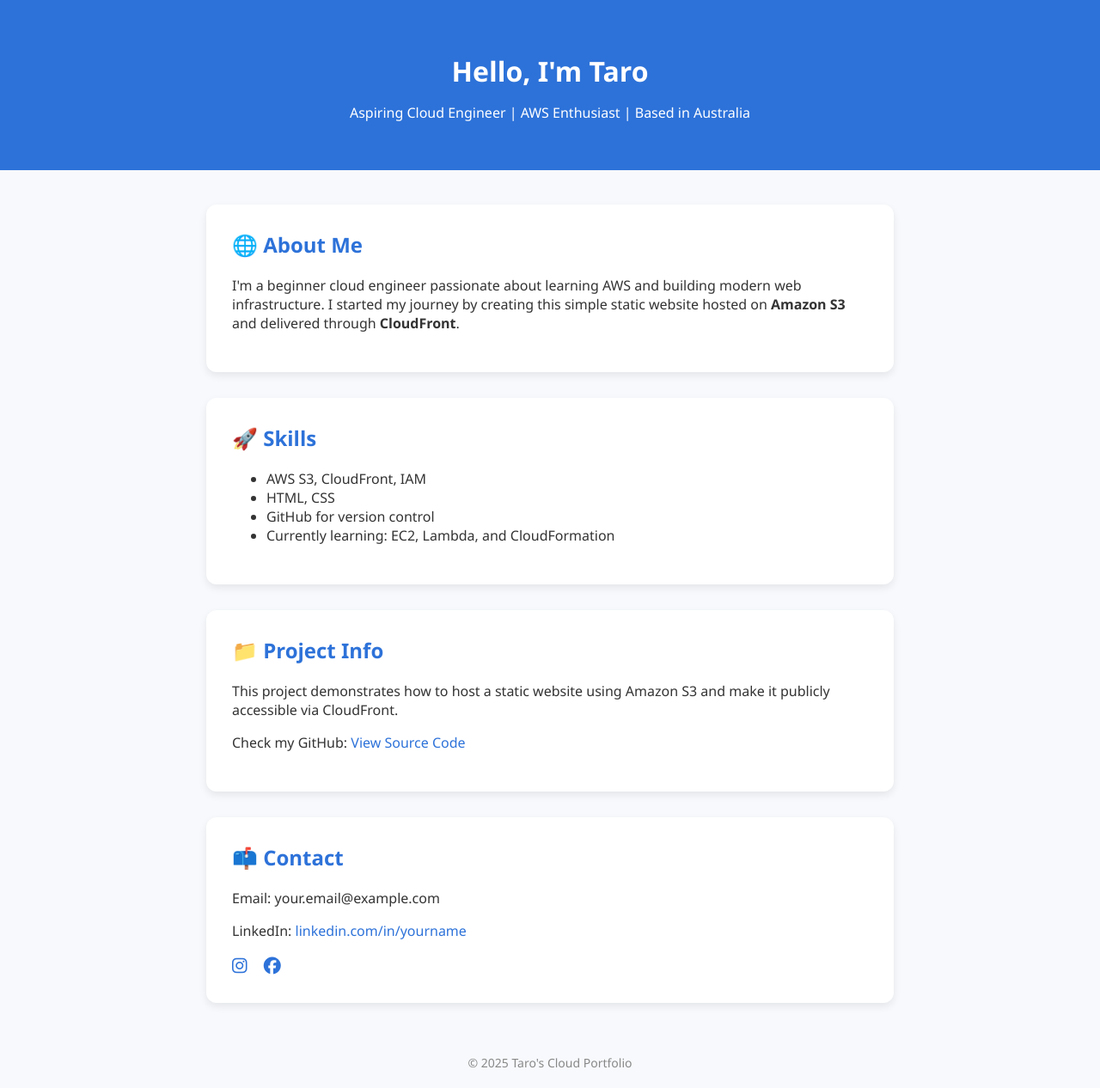
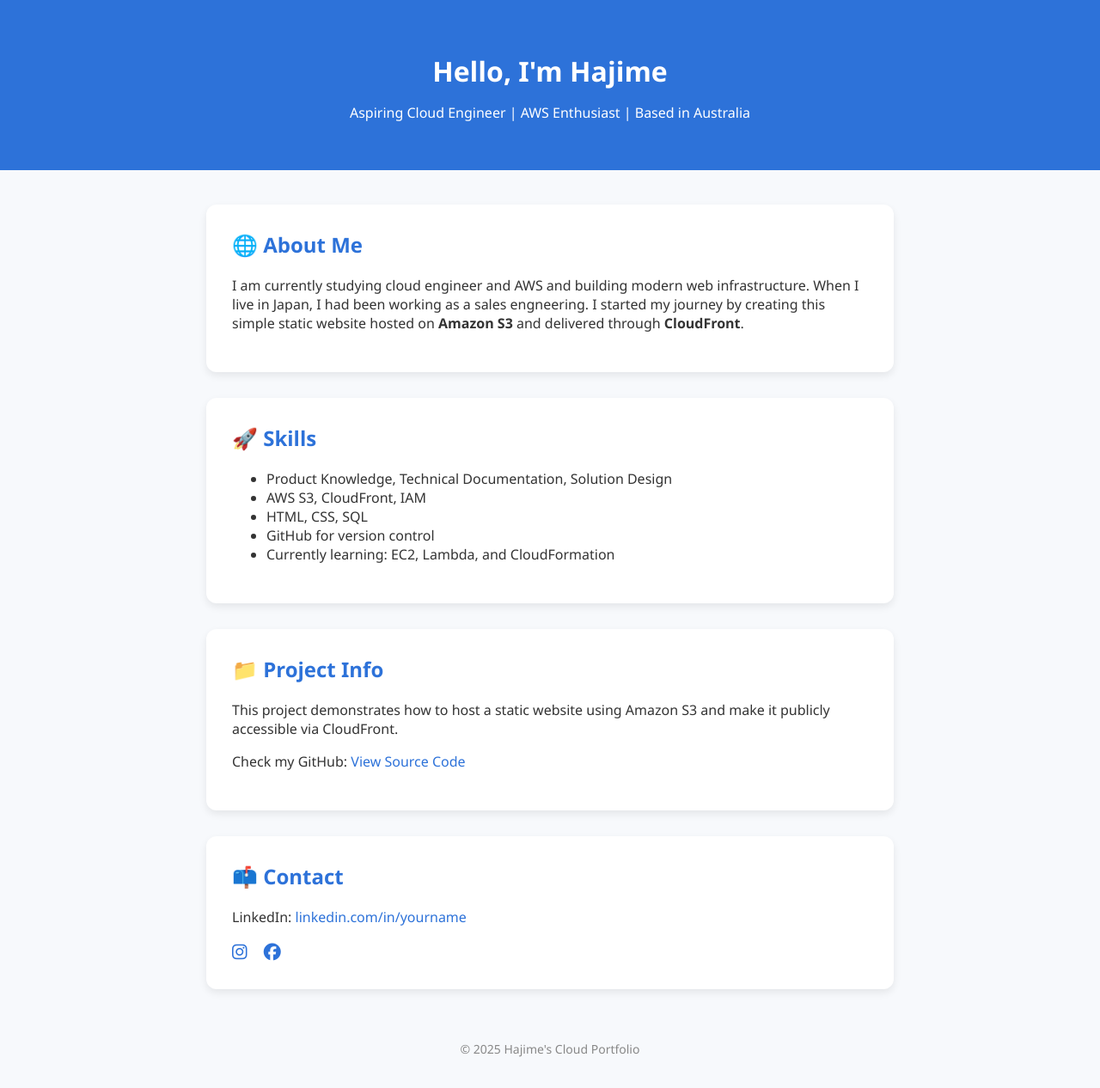
Before and after one commit to hajimemaeda0131/aws-static-website, a plain HTML site: page index.html in a window 1280 px wide. Shown: the whole page at 86% size. Drawn offline with Linux system fonts and the light colour scheme.

```diff
--- a/index.html
+++ b/index.html
@@ -81,7 +81,7 @@
 <body>
 
   <header>
-    <h1>Hello, I'm Taro</h1>
+    <h1>Hello, I'm Hajime</h1>
     <p>Aspiring Cloud Engineer | AWS Enthusiast | Based in Australia</p>
   </header>
 
@@ -90,15 +90,17 @@
     <div class="section">
       <h2>🌐 About Me</h2>
       <p>
-        I'm a beginner cloud engineer passionate about learning AWS and building modern web infrastructure. I started my journey by creating this simple static website hosted on <strong>Amazon S3</strong> and delivered through <strong>CloudFront</strong>.
+        I am currently studying cloud engineer and AWS and building modern web infrastructure. When I live in Japan, I had been working as a sales engneering.
+        I started my journey by creating this simple static website hosted on <strong>Amazon S3</strong> and delivered through <strong>CloudFront</strong>.
       </p>
     </div>
 
     <div class="section">
       <h2>🚀 Skills</h2>
       <ul>
+        <li>Product Knowledge, Technical Documentation, Solution Design</li>
         <li>AWS S3, CloudFront, IAM</li>
-        <li>HTML, CSS</li>
+        <li>HTML, CSS, SQL</li>
         <li>GitHub for version control</li>
         <li>Currently learning: EC2, Lambda, and CloudFormation</li>
       </ul>
@@ -112,18 +114,17 @@
 
     <div class="section">
       <h2>📫 Contact</h2>
-      <p>Email: your.email@example.com</p>
       <p>LinkedIn: <a href="https://linkedin.com/in/yourname" target="_blank">linkedin.com/in/yourname</a></p>
       <div class="social-links">
-        <a href="https://instagram.com/yourprofile" target="_blank"><i class="fab fa-instagram"></i></a>
-        <a href="https://facebook.com/yourprofile" target="_blank"><i class="fab fa-facebook"></i></a>
+        <a href="https://www.instagram.com/hajimemaeda0131/?hl=ja" target="_blank"><i class="fab fa-instagram"></i></a>
+        <a href="https://www.facebook.com/profile.php?id=100008828744997" target="_blank"><i class="fab fa-facebook"></i></a>
       </div>
     </div>
 
   </div>
 
   <footer>
-    &copy; 2025 Taro's Cloud Portfolio
+    &copy; 2025 Hajime's Cloud Portfolio
   </footer>
 
 </body>
```
